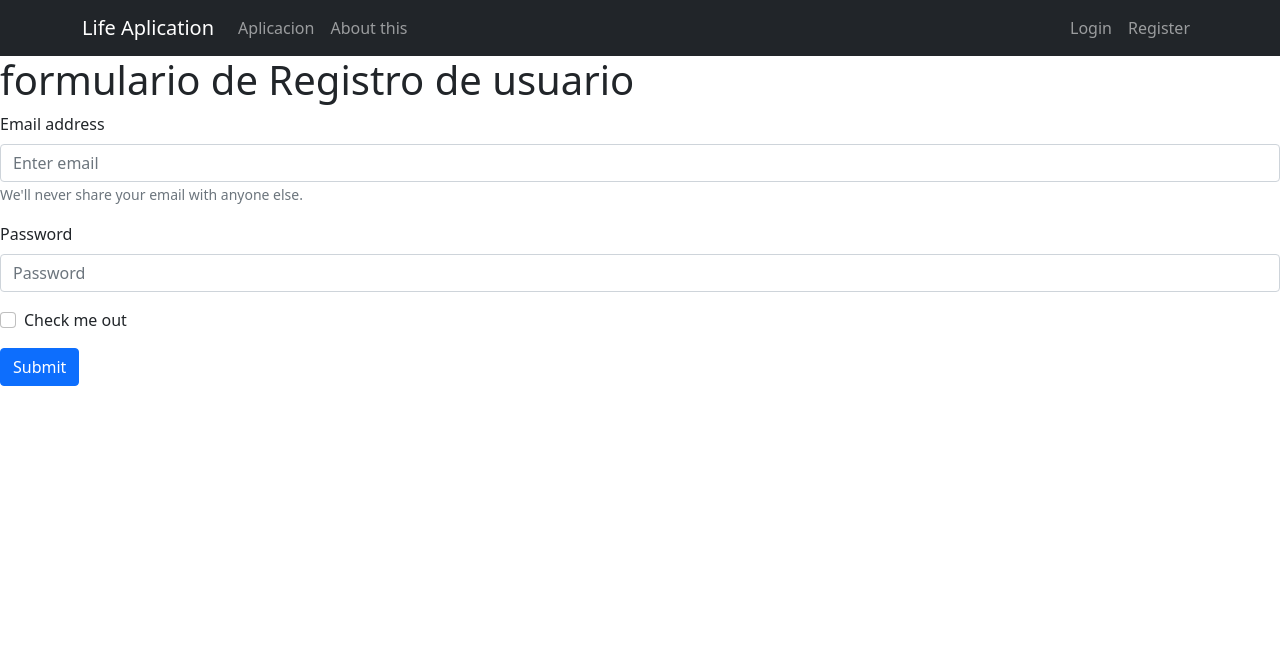
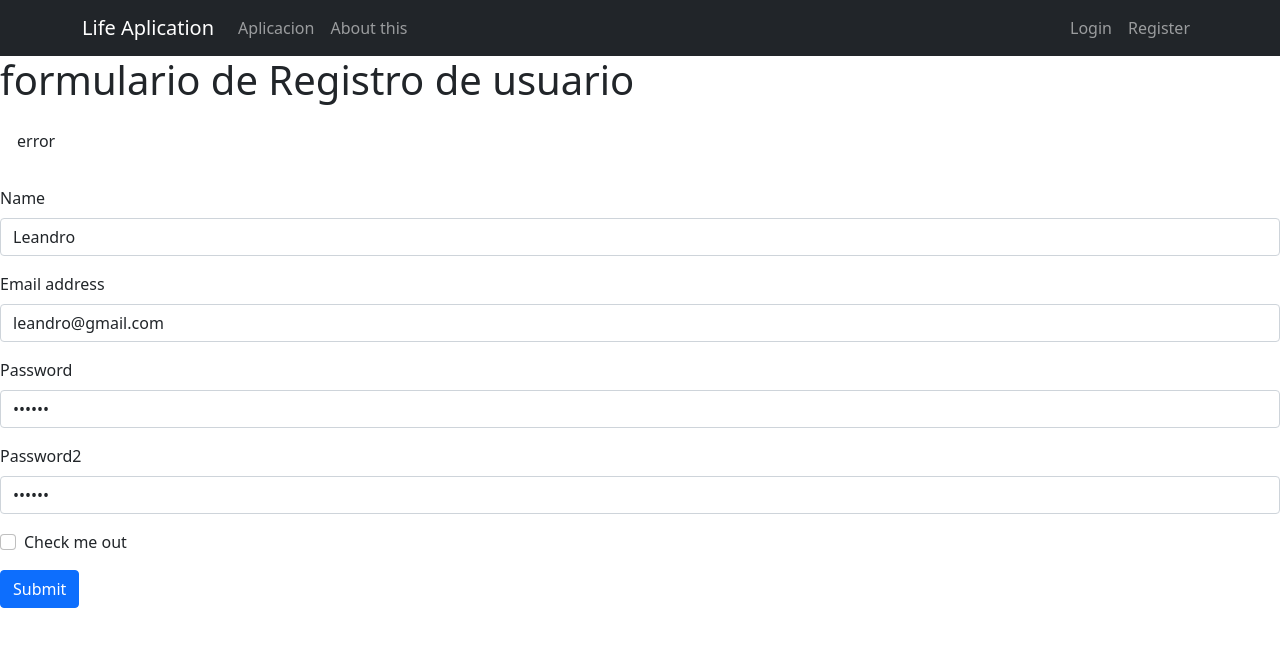
Before and after one commit to leandro-xavier/life, a React (Create React App) app: page /auth/register in a window 1280 px wide. Shown: the top 646 px of the page. Built offline with nearby package versions, Linux system fonts and the light colour scheme; the HTML template or start-up script is replaced by a standard one.

Commit message:
haciendo formulario de registro

```diff
--- a/package.json
+++ b/package.json
@@ -16,6 +16,7 @@
     "react-scripts": "4.0.3",
     "redux": "^4.1.2",
     "redux-thunk": "^2.4.1",
+    "validator": "^13.7.0",
     "web-vitals": "^1.1.2"
   },
   "scripts": {
--- a/src/components/screens/auth/register/RegisterScreen.js
+++ b/src/components/screens/auth/register/RegisterScreen.js
@@ -1,22 +1,65 @@
 import React from 'react';
 import {Form, Button} from 'react-bootstrap';
+import {useForm} from '../../../../hooks/useForm';
+import validator from 'validator'
 
 export const RegisterScreen = () => {
+
+   const [formValues, handleSubmit] = useForm({
+     name: "Leandro",
+     email: "leandro@gmail.com",
+     password: "123456",
+     password2: "123456"
+   })
+
+   const {name, email, password, password2} = formValues;
+
+   const handleRegister = (e) => {
+     e.preventDefault()
+
+    if(isFormValid()){
+      console.log("formulario correcto");
+    }
+
+   }
+
+   const isFormValid = () => {
+
+    if(name.trim().length === 0){
+      console.log("ingresar nombre");
+      return false
+    }else if(!validator.isEmail(email)){
+      console.log("email incorrecto");
+      return false
+    }else if(!password === password2 || password.length < 5){
+      console.log("el password debe tener mas de 5 carateres")
+      return false
+    }
+      return true
+   }
+
     return (
         <div>
             <h1>formulario de Registro de usuario</h1>
-            <Form>
+            <Form onSubmit={handleRegister}>
+              <div className="alert">
+                  error
+              </div>
+            <Form.Group className="mb-3" controlId="formBasicEmail">
+                <Form.Label>Name</Form.Label>
+                  <Form.Control type="text" placeholder="Enter email" name="name" value={name} onChange={handleSubmit} />
+              </Form.Group>
               <Form.Group className="mb-3" controlId="formBasicEmail">
                 <Form.Label>Email address</Form.Label>
-    <Form.Control type="email" placeholder="Enter email" />
-    <Form.Text className="text-muted">
-      We'll never share your email with anyone else.
-    </Form.Text>
+                  <Form.Control type="email" placeholder="Enter email" name="email" value={email} onChange={handleSubmit} />
               </Form.Group>
-
               <Form.Group className="mb-3" controlId="formBasicPassword">
                 <Form.Label>Password</Form.Label>
-    <Form.Control type="password" placeholder="Password" />
+                  <Form.Control type="password" placeholder="Password" name="password" value={password} onChange={handleSubmit} />
+              </Form.Group>
+              <Form.Group className="mb-3" controlId="formBasicPassword">
+                <Form.Label>Password2</Form.Label>
+                  <Form.Control type="password" placeholder="Password" name="password2" value={password2} onChange={handleSubmit} />
               </Form.Group>
               <Form.Group className="mb-3" controlId="formBasicCheckbox">
                 <Form.Check type="checkbox" label="Check me out" />
```
Also changed, not shown: 1 other file (tests, documents, lock files or other folders). Lines whose indentation alone changed are shown as unchanged.
